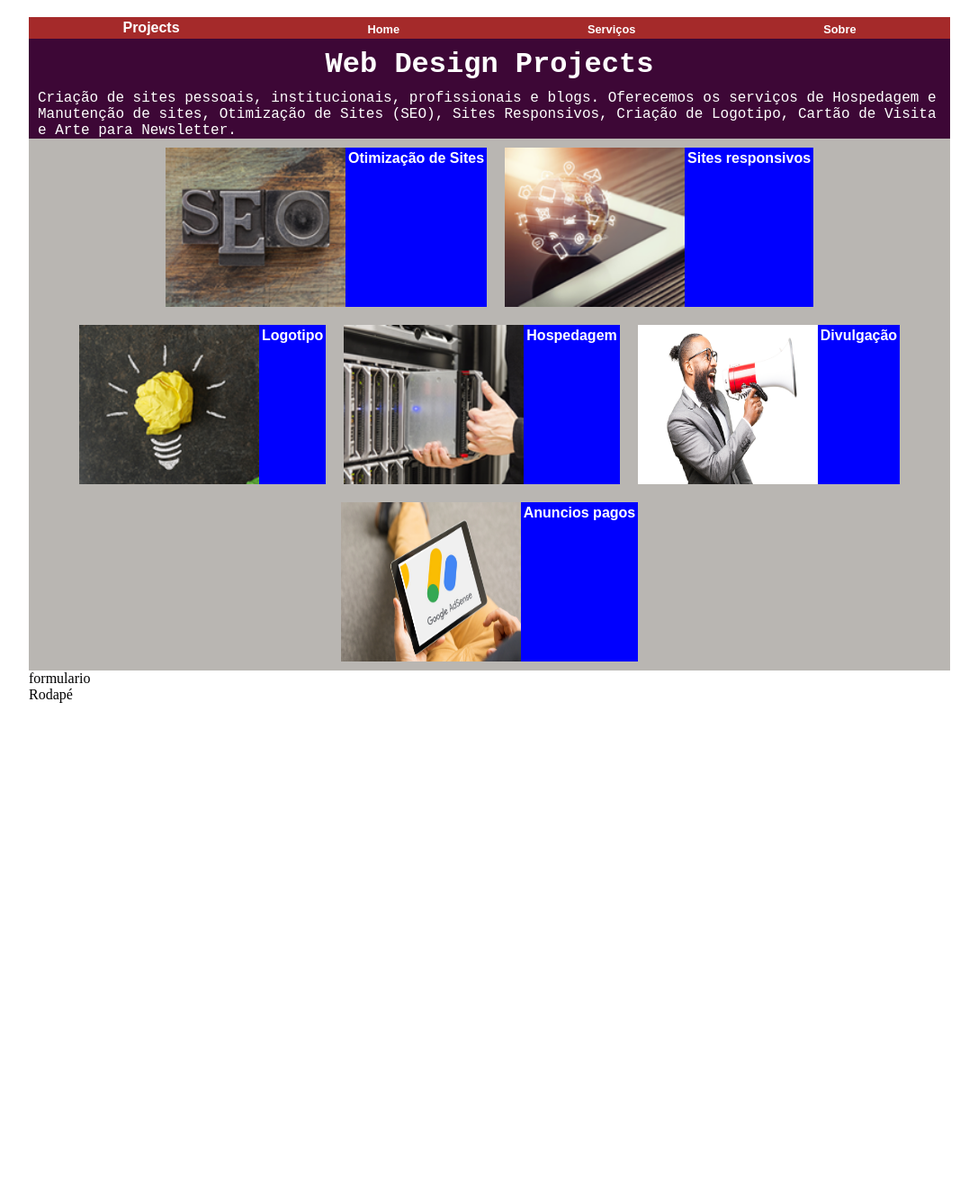
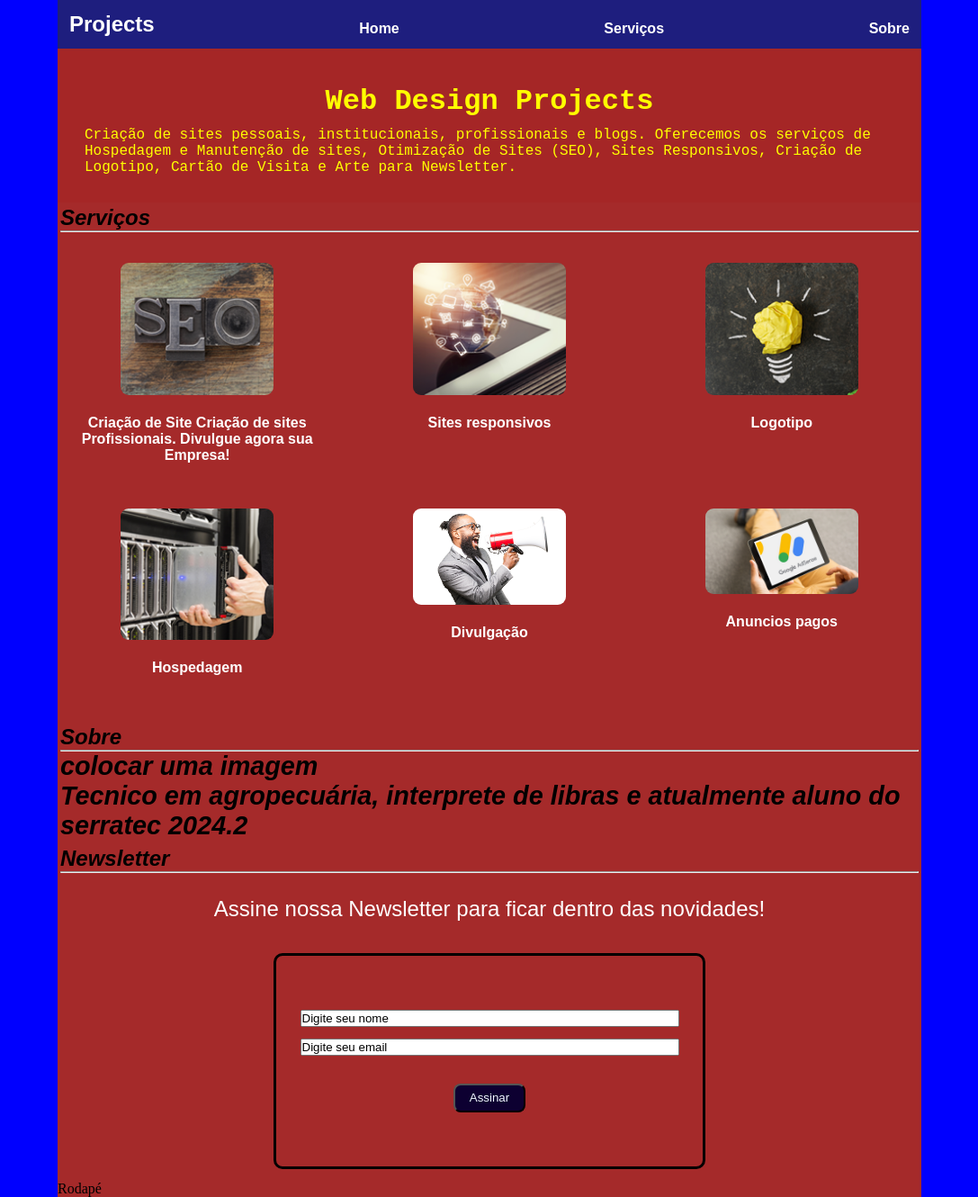
Before and after one commit to cintra444/front_end, a plain HTML site: page trabalho individual/index.html in a window 1280 px wide. Shown: the whole page at 90% size, without its empty margins (96-1183 px from the left). Before the commit the page ends 800 px from the top, so only its background shows below. Drawn offline with Linux system fonts and the light colour scheme.

Commit message:
atualizando

```diff
--- a/trabalho individual/index.html
+++ b/trabalho individual/index.html
@@ -11,10 +11,18 @@
 <body>
     <main>
         <div class="topo">
-            <h2>Projects</h2>
-            <h3>Home</h3>
-            <h3>Serviços</h3>
-            <h3>Sobre</h3>
+            <div>
+                <h2>Projects</h2>
+            </div>
+            <div>
+                <h3>Home</h3>
+            </div>
+            <div>
+                <h3>Serviços</h3>
+            </div>
+            <div>
+                <h3>Sobre</h3>
+            </div>
         </div>
 
 
@@ -25,43 +33,84 @@
                 Sites Responsivos, Criação de Logotipo, Cartão de Visita e Arte para Newsletter.
             </p>
         </div>
+        <div class="menu-text">
+            <p>
+                Serviços
+            <p>
+            <p>
+                <hr>
+            </p>
+            </p>
+            </p>
+        </div>
+        <div class="container">
 
-        <section class="img">
             <div class="servicos">
                 <img src="./assets/otimizacao.png" alt="Otimização de sites" width="200px" height="177px">
-                <h2>Otimização de Sites</h2>
+                <h3>Criação de Site Criação de sites Profissionais. Divulgue agora sua Empresa!</h3>
             </div>
             <div class="servicos">
                 <img src="./assets/sites_responsivos.png" alt="Sites Responsivos" width="200px" height="177px">
-                <h2>Sites responsivos</h2>
+                <h3>Sites responsivos</h3>
             </div>
             <div class="servicos">
                 <img src="./assets/logotipo.png" alt="Criaçao de logotipos" width="200px" height="177px">
-                <h2>Logotipo</h2>
+                <h3>Logotipo</h3>
             </div>
             <div class="servicos">
                 <img src="./assets/hopedadem.png" alt="Hospedagem de Sites" width="200px" height="177px">
-                <h2>Hospedagem</h2>
+                <h3>Hospedagem</h3>
             </div>
             <div class="servicos">
                 <img src="./assets/divulgacao.png" alt="Divulgação do seu site" width="200px" height="177px">
-                <h2>Divulgação</h2>
+                <h3>Divulgação</h3>
             </div>
             <div class="servicos">
                 <img src="./assets/propaganda.png" alt="Anuncios pagos" width="200px" height="177px">
-                <h2>Anuncios pagos</h2>
+                <h3>Anuncios pagos</h3>
             </div>
-        </section>
+        </div>
 
-        <section class="sobre">
-            <div></div>
-            <div></div>
-        </section>
+        <div class="menu-text">
+            <p>
+                Sobre
+            <p>
+            <p>
+                <hr>
+            </p>
+            </p>
+            </p>
+            <div class="sobre">
+                <div>colocar uma imagem</div>
+                <div>Tecnico em agropecuária, interprete de libras e atualmente aluno do serratec 2024.2</div>
+            </div>
+        </div>
 
-        <section class="formulario">
-            <div>formulario</div>
-        </section>
+        <div class="menu-text">
+            <p>
+                Newsletter
+            <p>
+            <p>
+                <hr>
+            </p>
+            </p>
+            </p>
+        </div>
+        <div class="text-form">Assine nossa Newsletter para ficar dentro das novidades!</div>
 
+        <form>
+            <fieldset class="formulario">
+                <div class="imput-form">
+                    <input type="text" id="nome" name="nome" value="Digite seu nome" size="50"><br>
+                </div>
+                <div class="imput-form">
+                    <input type="text" id="@" name="email" value="Digite seu email" size="50"><br><br>
+                </div>
+                     <div>
+                    <button>Assinar</button>
+                </div>
+            </fieldset>
+        </form>
         <footer class="rodape">
             <div>Rodapé</div>
         </footer>
--- a/trabalho individual/styles.css
+++ b/trabalho individual/styles.css
@@ -5,10 +5,13 @@
 }
 
 body {
-    height: 100vh;
+    height: 100%;
+    width: 100%;
     display: flex;
+    align-self: center;
     align-items: center;
     justify-content: center;
+    background-color: blue;
 
 }
 
@@ -18,30 +21,43 @@ main {
     flex-wrap: wrap;
     flex-grow: 1;
     flex-direction: column;
-    max-width: 80%;
+    background-color: brown;
+    max-width: 75%;
+    max-height: 90%;
 
 }
 
-.topo{
+.topo {
 
-    background-color: brown;
+    background-color: rgb(30, 30, 126);
     display: flex;
-    justify-content: space-around;
-    align-items: flex-end;
+    padding: 10px;
+    justify-content: space-between;
+    text-align: center;
+    align-items: self-end;
+
 }
 
-
 h2 {
-    font-size: 1rem;
-    font-family:Arial, Helvetica, sans-serif;
+    font-size: 1.5rem;
+    font-family: Arial, Helvetica, sans-serif;
     padding: 3px;
     color: rgb(255, 255, 255);
 }
 
+.menu-text {
+    font-size: 1.5rem;
+    font-family: Arial, Helvetica, sans-serif;
+    padding: 3px;
+    color: black;
+    font-weight: bold;
+    font-style: italic;
+
+}
 
 h3 {
     font-family: Arial, Helvetica, sans-serif;
-    font-size: 0.8rem;
+    font-size: 1rem;
     padding: 3px;
     color: rgb(255, 255, 255);
 }
@@ -50,35 +66,81 @@ h1 {
     font-family: 'Courier New', Courier, monospace;
     font-size: 2rem;
     text-align: center;
-    background-color: rgb(61, 7, 54);
-    color: rgb(255, 255, 255);
+    background-color: rgb(165, 38, 38);
+    color: yellow;
     padding: 10px;
 }
-.logo{
+
+.logo {
     font-family: 'Courier New', Courier, monospace;
-    background-color: rgb(61, 7, 54);
-    color: white;
+    background-color: rgb(165, 38, 38);
+    color: yellow;
     font-size: 1rem;
     word-break: break-word;
-    padding-left: 10px;
-    padding-right: 10px;
+    padding: 30px;
+
 }
-.img{
-    background-color: rgb(185, 182, 178);
+
+.container {
+    padding: 1rem;
     display: flex;
-    flex-flow: wrap;
-    justify-content: center;
+    flex-wrap: wrap;
+    justify-content: space-between;
 }
 
 .servicos {
-    background-color: blue;
-    display: flex;
-    margin: 10px;
-    flex-wrap:wrap;
-    align-content: center;
-
+    width: 30%;
+    text-align: center;
+    margin-bottom: 2rem;
 }
 
-.sobre {}
+.servicos img {
+    max-width: 100%;
+    height: auto;
+    padding: 15px;
+    border-radius: 1.5rem;
+    text-align: center;
+}
 
-.formulario {}
+
+
+.sobre {
+    font-size: larger;
+}
+
+.text-form {
+    margin: 1.4rem;
+    text-align: center;
+    color: white;
+    font-size: x-large;
+    font-family: Arial, Helvetica, sans-serif;
+}
+
+.formulario {
+    margin: 0.8rem;
+    border-radius: 10px;
+    border: solid;
+    display: flex;
+    flex-direction: column;
+    align-items: center;
+    gap: 0.8rem;
+    width: 50%;
+    height: 30vh;
+    justify-content: center;
+    margin-left: auto;
+    margin-right: auto;
+}
+.input-form{
+    width: 100%;
+    display: flex;
+    flex-direction: column;
+    border: solid;
+    height: 50px;
+}
+button{
+    border-radius: 0.5rem;
+    width: 5rem;
+    height: 2rem;
+    background-color: rgb(13, 0, 49);
+    color: aliceblue;
+}
```
